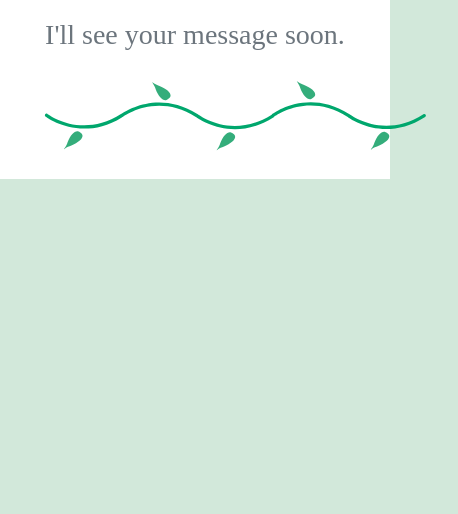
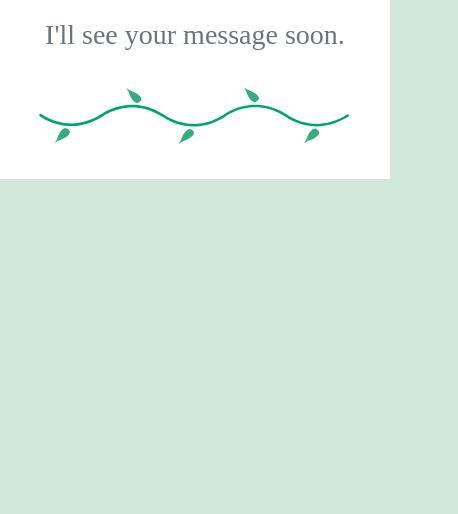
Before and after one commit to kristinereneedesign/kristinereneedesign.github.io, a plain HTML site: page contact-thanks.html in a window 390 px wide. Shown: the part 330-844 px from the top of the page, 458 px wide, since content can reach past the window. Drawn offline with nearby package versions, Linux system fonts and the light colour scheme.

Commit message:
fix responsive image

```diff
--- a/contact-thanks.html
+++ b/contact-thanks.html
@@ -24,7 +24,7 @@
 					<h1><img src="assets/leaves-01.svg" class="leaves"> Thanks! <img src="assets/leaves-01.svg" class="leaves fa-flip-horizontal"></h1>
 					<br>
 					<h3 class="text-muted">I'll see your message soon.</h3>
-					<img class="vine" src="assets/vine-01.svg"/>
+					<img class="vine img-fluid" src="assets/vine-01.svg"/>
 				</div>
             </div>
         </div>
```
Also changed, not shown: contact.html (+1 -1 lines).
